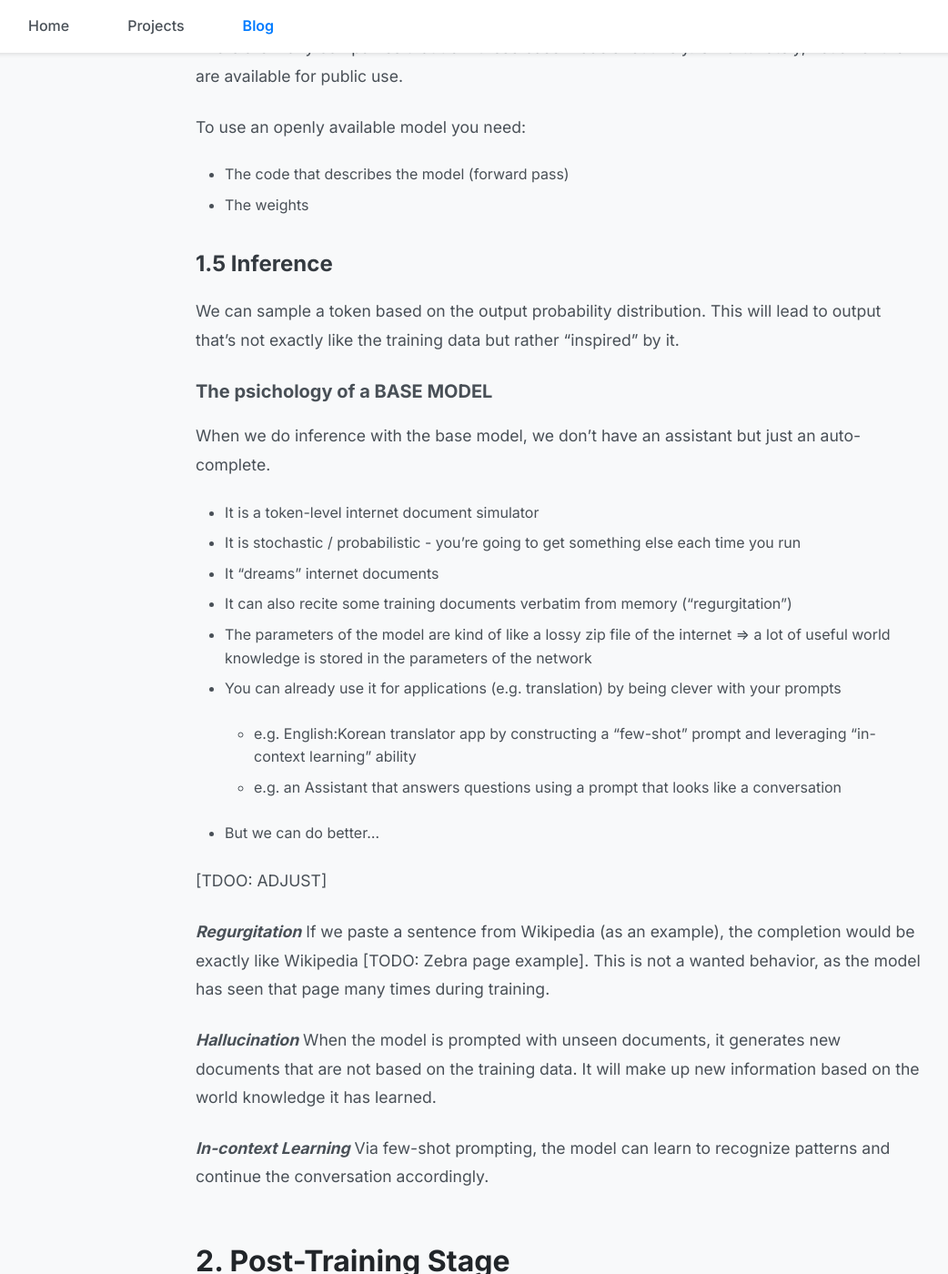
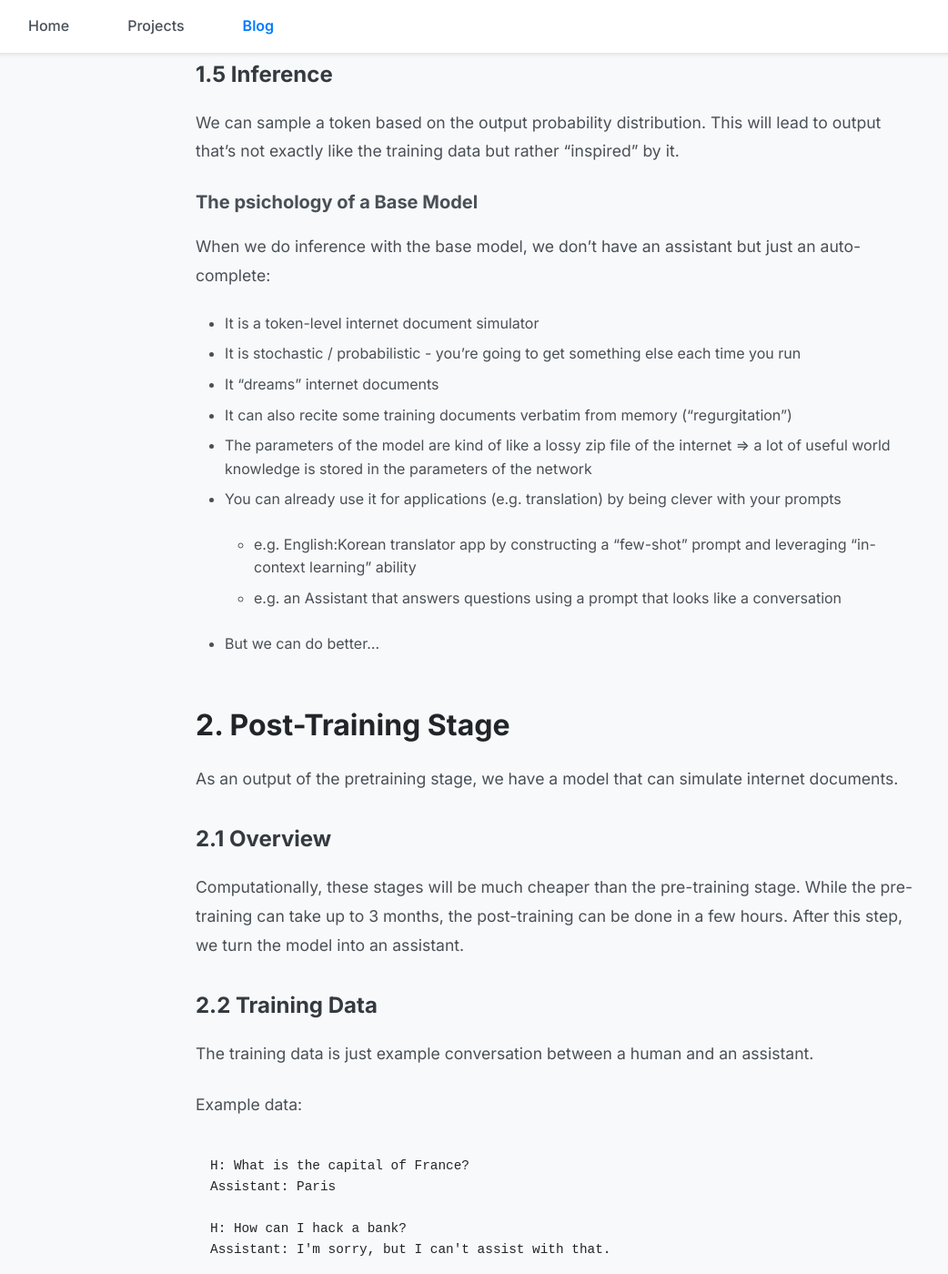
Before and after one commit to BiagioAntonelli/BiagioAntonelli.github.io, a Jekyll site: the page built from _posts/2024-02-05-Karphaty.md, in a window 1280 px wide and 1400 px high, scrolled down 6594 px. Shown: the whole window at 91% size, without its empty margins (25-1067 px from the left). Built offline with Jekyll 4.4.1, drawn with Linux system fonts in a browser that asks for light colours; some of the changed text lies outside the part shown.

Commit message:
add new post

````diff
--- a/_posts/2024-02-05-Karphaty.md
+++ b/_posts/2024-02-05-Karphaty.md
@@ -13,7 +13,6 @@
 <i>The main purpose for me to write these notes is to have a living document of the field's evolution, summarize and refresh concepts that I find valuable, and share notes with my future self and others.</i>
 </div>
 ---
-[TODO: check and align structure wwith the Escalidraw]
 The talk is a high-level overview of what's behind the scenes when we type a query in ChatGPT. Starting off by discussing in detail how these models are trained, what their strengths and limitations are, and finally discussing the future of the field and how to stay up to date.
 
 # Table of Contents
@@ -75,9 +74,7 @@
 
 
 ## 1.2 Tokenization
-Tokenization is the process of converting text into a sequence of symbols (tokens).
-
-Details on the tokenization process and how you can build one are in the [Let's build the GPT tokenizer](https://www.youtube.com/watch?v=zduSFxRajkE&ab_channel=AndrejKarpathy) video from Karpathy.
+Tokenization is the process of converting text into a sequence of symbols (tokens). Details on the tokenization process and how you can build one are in the [Let's build the GPT tokenizer](https://www.youtube.com/watch?v=zduSFxRajkE&ab_channel=AndrejKarpathy) video from Karpathy.
 
 In this phase, we start building the input to the model.
 As an example, the text:
@@ -94,16 +91,10 @@
 Try it yourself [here](https://tiktokenizer.vercel.app/)
 
 
-In the case of GPT-4, the vocabulary size is 100,277 tokens.
-
 ## 1.3 Training Process
 
 Each token ID is converted into a vector (Embedding).
-When we feed a new token to the model, we need to pass also the context (previous tokens), so we need to set a token window size. Finally, we want to predict the next token in the sequence (1 out of 100,277).
-
-Context length is generally between 0-8,000 tokens.
-
-We start from a random set of parameters, which we will update to minimize a loss function.
+When we feed a new token to the model, we need to pass also the context (previous tokens), so we need to set a token window size. Finally, we want to predict the next token in the sequence (1 out of 100,277). Context length is generally between 0-8000 tokens.
 
 
 ## 1.4 Neural Network Internals
@@ -156,9 +147,8 @@
 We can sample a token based on the output probability distribution. This will lead to output that's not exactly like the training data but rather "inspired" by it.
 
 
-### The psichology of a BASE MODEL
-When we do inference with the base model, we don't have an assistant but just an auto-complete.
-
+### The psichology of a Base Model
+When we do inference with the base model, we don't have an assistant but just an auto-complete:
 - It is a token-level internet document simulator
 - It is stochastic / probabilistic - you're going to get something else each time you run
 - It "dreams" internet documents
@@ -169,18 +159,6 @@
     - e.g. English:Korean translator app by constructing a "few-shot" prompt and leveraging "in-context learning" ability
     - e.g. an Assistant that answers questions using a prompt that looks like a conversation
 - But we can do better...
-
-[TDOO: ADJUST]
-
-***Regurgitation***
-If we paste a sentence from Wikipedia (as an example), the completion would be exactly like Wikipedia [TODO: Zebra page example]. This is not a wanted behavior, as the model has seen that page many times during training.
-
-***Hallucination***
-When the model is prompted with unseen documents, it generates new documents that are not based on the training data. It will make up new information based on the world knowledge it has learned.
-
-***In-context Learning***
-Via few-shot prompting, the model can learn to recognize patterns and continue the conversation accordingly.
-
 
 
 # 2. Post-Training Stage
@@ -211,7 +189,7 @@
 ## 2.4 Conversation Processing
 
 ### 2.4.1 Tokenization
-Special tokens are used to structure the conversation:
+We need to introduce new special tokens to structure the conversation:
 ```
 <|iam_start|>user<|iam_sep|>What is 2+2?<|iam_end|>
 ```
@@ -397,7 +371,7 @@
 
 For example, their AIME accuracy on Math problems ([AIME Problems](https://artofproblemsolving.com/wiki/index.php/2024_AIME_I_Problems)) demonstrates RL's potential.
 
-An interesting observation is that later in the optimization process, the model learns to generate more tokens to reach the correct answer. The model discovers that trying multiple approaches and re-evaluating is an effective strategy. This emerges naturally as a behavior - the model is learning how to think. You can try the full precision R1 model on together.ai's inference playground.
+An interesting observation is that later in the optimization process, the model learns to generate more tokens to reach the correct answer. The model discovers that trying multiple approaches and re-evaluating is an effective strategy. This emerges naturally as a behavior - the model is learning how to think.
 
 In OpenAI's reasoning model series, they don't show the chain of thought to reduce model distillation risks (preventing other models from training on their generated data).
 
@@ -417,7 +391,7 @@
 There's no objective way to score the joke. While we could use human judges, RL requires thousands of iterations, each needing thousands of outputs to be scored. We need an automated approach.
 
 ***RLHF Approach***
-This approach was introduced in the RLHF OpenAI paper.
+This approach was introduced in the RLHF OpenAI [paper](https://openai.com/index/learning-from-human-preferences/).
 
 The process:
 1. Use humans to score initial outputs
--- a/css/main.css
+++ b/css/main.css
@@ -142,10 +142,11 @@
 
 /* Footer */
 footer {
-    background-color: white;
+    background-color: #f8f9fa;
     padding: 2rem 0;
     margin-top: 4rem;
-    box-shadow: 0 -2px 4px rgba(0,0,0,0.1);
+    width: 100%;
+    border-top: 1px solid #eee;
 }
 
 footer ul {
@@ -158,9 +159,14 @@
 }
 
 footer ul li a {
-    color: #6c757d;
-    font-size: 0.9em;
-    font-weight: 500;
+    color: #666;
+    font-size: 1.2em;
+    transition: all 0.3s ease;
+}
+
+footer ul li a:hover {
+    color: #007bff;
+    transform: translateY(-2px);
 }
 
 /* Navigation styles */
@@ -195,12 +201,16 @@
     display: flex;
     justify-content: center;
     gap: 1.5rem;
+    margin: 0;
+    padding: 0;
 }
 
 .social-links a {
-    color: #6c757d;
+    color: #666;
     font-size: 1.5em;
     transition: all 0.3s ease;
+    display: inline-flex;
+    align-items: center;
 }
 
 .social-links a:hover {
@@ -706,90 +716,72 @@
 /* Blog styles */
 .blog-container {
     max-width: 800px;
-    margin: 80px auto 0;
+    margin: 80px auto 4rem;
     padding: 0 20px;
+    min-height: calc(100vh - 300px); /* This ensures the content takes up enough space */
 }
 
-.blog-header {
-    text-align: center;
+.blog-container h1 {
     margin-bottom: 2rem;
-}
-
-.blog-header h1 {
-    margin-bottom: 0.5rem;
-}
-
-.blog-header .lead {
-    color: #6c757d;
-    font-size: 1.1rem;
+    font-size: 2rem;
+    color: #333;
 }
 
 .posts-list {
     display: flex;
     flex-direction: column;
-    gap: 1rem;
+    gap: 0.75rem;
 }
 
-.post-card {
-    background: white;
-    border-radius: 8px;
-    padding: 1.25rem;
-    box-shadow: 0 1px 3px rgba(0,0,0,0.1);
-    transition: transform 0.2s ease, box-shadow 0.2s ease;
-}
-
-.post-card:hover {
-    transform: translateY(-2px);
-    box-shadow: 0 2px 4px rgba(0,0,0,0.15);
-}
-
-.post-meta {
-    margin-bottom: 0.75rem;
-    padding-bottom: 0.75rem;
+.post-item {
+    display: flex;
+    align-items: baseline;
+    gap: 1rem;
+    padding: 0.5rem 0;
     border-bottom: 1px solid #eee;
 }
 
-.post-meta .post-date {
-    color: #6c757d;
+.post-date {
+    color: #666;
     font-size: 0.9rem;
+    white-space: nowrap;
 }
 
 .post-title {
-    font-size: 1.25rem;
-    margin-bottom: 0.75rem;
+    color: #333;
+    text-decoration: none;
+    font-size: 1rem;
+    flex: 1;
 }
 
-.post-title a {
-    color: #212529;
-    text-decoration: none;
-    transition: color 0.2s ease;
-}
-
-.post-title a:hover {
+.post-title:hover {
     color: #007bff;
 }
 
-.post-excerpt {
-    color: #495057;
-    margin-bottom: 1rem;
-    font-size: 0.95rem;
-    line-height: 1.5;
+.post-categories {
+    display: flex;
+    gap: 0.5rem;
+    flex-wrap: wrap;
 }
 
-.read-more {
-    display: inline-flex;
-    align-items: center;
-    gap: 0.35rem;
-    color: #007bff;
-    font-size: 0.85rem;
-    font-weight: 500;
-    text-decoration: none;
-    transition: all 0.2s ease;
+.category {
+    font-size: 0.8rem;
+    color: #666;
+    background: #f5f5f5;
+    padding: 0.2rem 0.5rem;
+    border-radius: 12px;
 }
 
-.read-more:hover {
-    color: #0056b3;
-    gap: 0.5rem;
+@media (max-width: 768px) {
+    .blog-container {
+        padding: 0 15px;
+        margin-top: 60px;
+    }
+
+    .post-item {
+        flex-wrap: wrap;
+        gap: 0.5rem;
+    }
 }
 
 /* Blog Post styles */
@@ -875,26 +867,6 @@
 
 /* Responsive adjustments */
 @media (max-width: 768px) {
-    .blog-container {
-        padding: 0 15px;
-        margin-top: 60px;
-    }
-
-    .post-card {
-        padding: 1rem;
-    }
-
-    .post-title {
-        font-size: 1.1rem;
-    }
-
-    .post-excerpt {
-        font-size: 0.9rem;
-    }
-}
-
-/* Responsive adjustments */
-@media (max-width: 768px) {
     .home-container {
         margin-top: 60px;
         padding: 1rem;
````
Also changed, not shown: other parts of _posts/2024-02-05-Karphaty.md (+7 -11 lines), _posts/2024-02-01-llm-advancements.md (deleted, +0 -222 lines), blog/index.html (+10 -14 lines).
